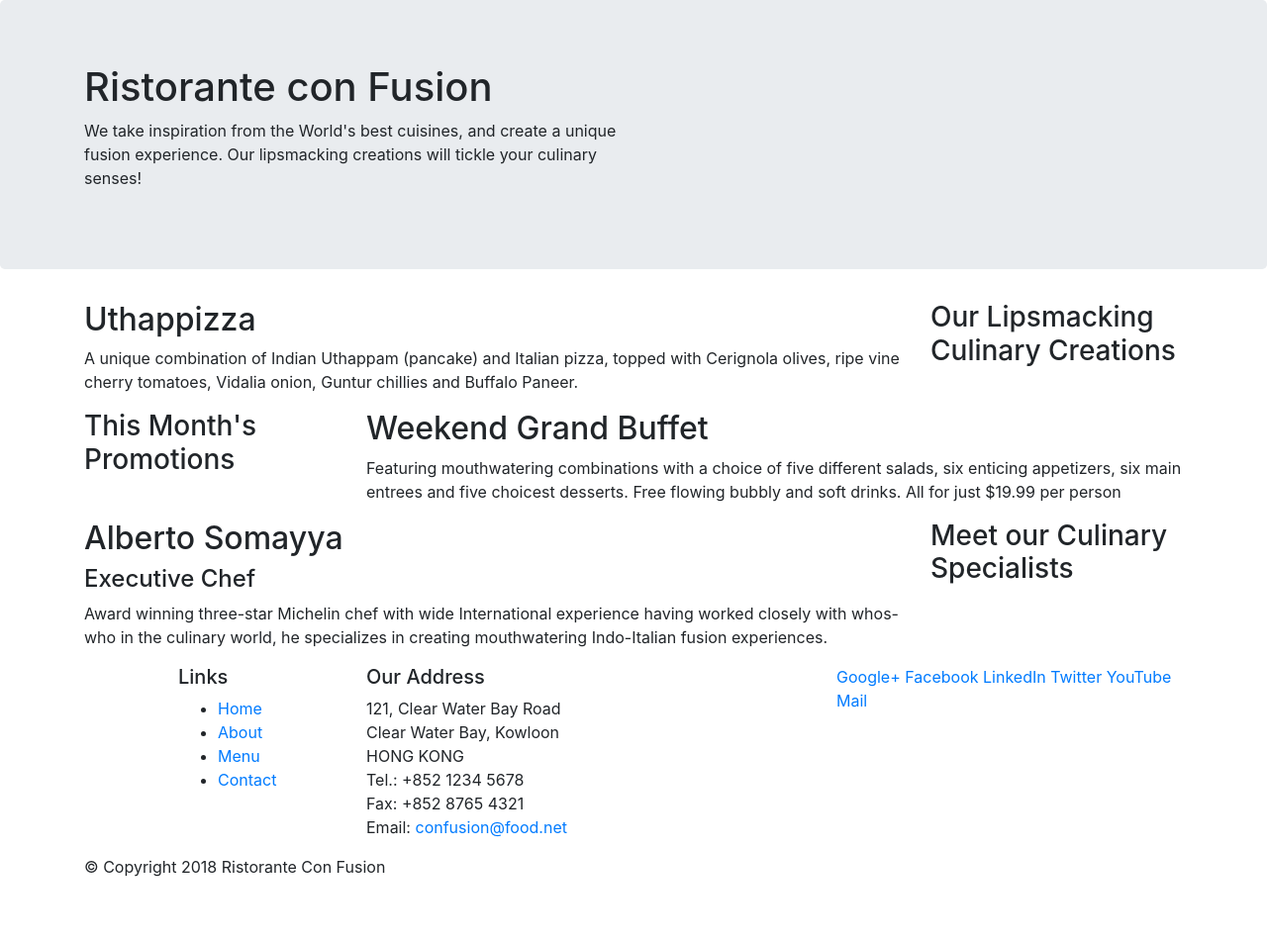
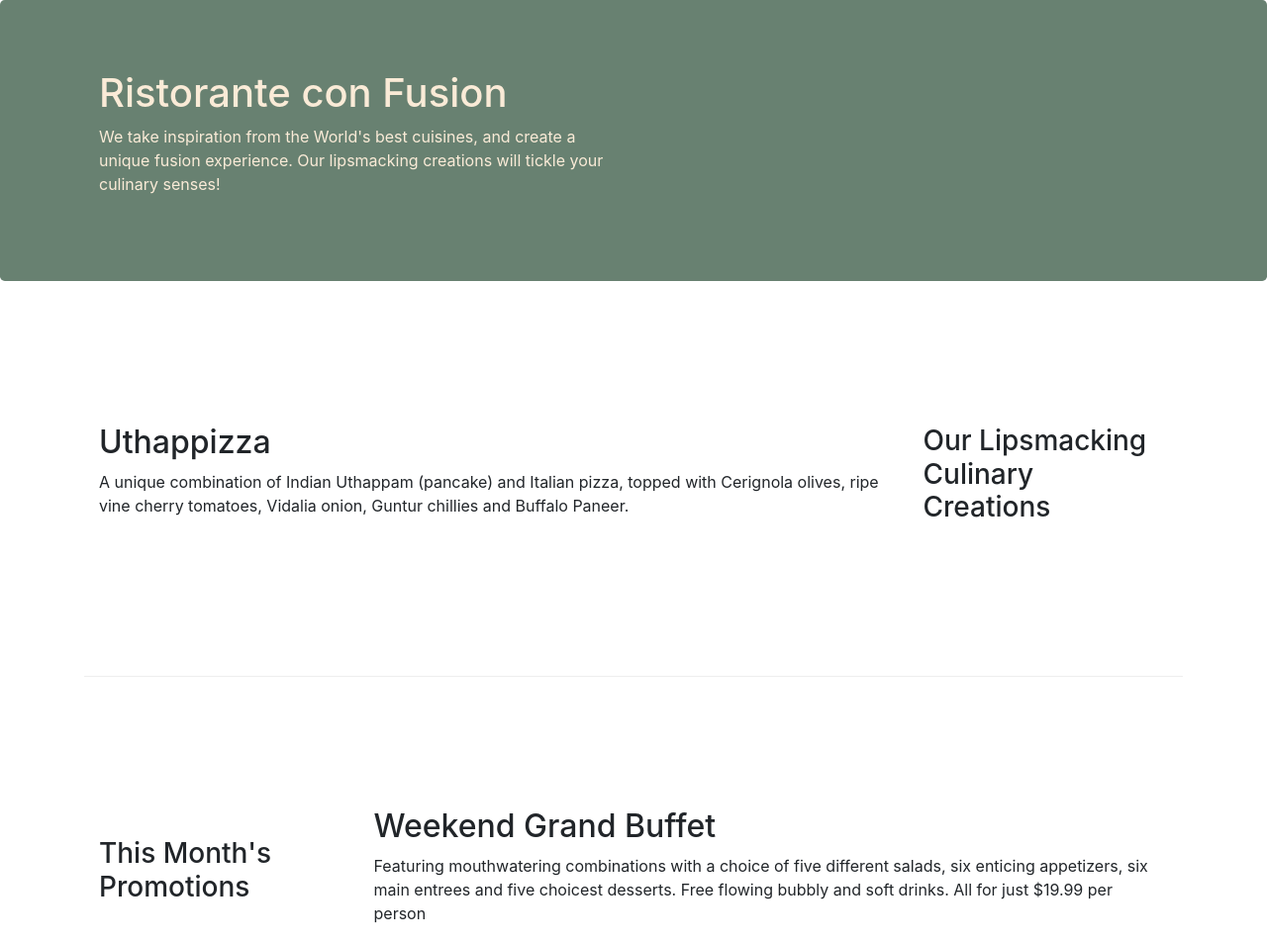
Before and after one commit to catch1camo/conFusion, a website: page index.html in a window 1280 px wide. Shown: the top 954 px of the page at 99% size. Before the commit the page ends 904 px from the top, so only its background shows below. Drawn offline with nearby package versions, Linux system fonts and the light colour scheme.

Commit message:
Bootstrap Grid Part Two

```diff
--- /dev/null
+++ b/css/styles.css
@@ -0,0 +1,41 @@
+header .row {
+    margin: 0px auto;
+    padding: 0px auto;
+}
+
+.jumbotron {
+    padding: 70px 30px;
+    margin: 0px auto;
+    background: rgb(104, 129, 113);
+    color: antiquewhite;
+}
+
+.row-content {
+    margin: 0px auto;
+    padding: 50px 0px;
+    border-bottom: 1px ridge;
+    min-height: 400px;
+}
+
+.container div.row:last-child {
+    border: none;
+    /*color: red;*/
+}
+
+.footer {
+    background-color: rgb(187, 199, 198);
+    margin: 0px auto;
+    padding: 20px 0px;
+}
+
+.address {
+    font-size: 80%;
+    margin: 0px;
+    color: rgb(60, 65, 61);
+}
+
+.copyright {
+    font-size: 80%;
+    margin: 30px auto;
+    color: rgb(60, 65, 61);
+}
--- a/index.html
+++ b/index.html
@@ -9,6 +9,7 @@
 
      <!-- Bootstrap CSS -->
      <link rel="stylesheet" href="node_modules/bootstrap/dist/css/bootstrap.min.css">
+     <link rel="stylesheet" href="css/styles.css">
     <title>Ristorante Con Fusion</title>
 </head>
 
@@ -28,7 +29,7 @@
     </header>
 
     <div class="container">
-        <div class="row">
+        <div class="row row-content align-items-center">
             <div class="col-12 col-sm-4 order-sm-last col-md-3">
                 <h3>Our Lipsmacking Culinary Creations</h3>
             </div>
@@ -39,7 +40,7 @@
         </div>
 
 
-        <div class="row">
+        <div class="row row-content align-items-center">
             <div class="col-12 col-sm-4 col-md-3">
                 <h3>This Month's Promotions</h3>
             </div>
@@ -49,7 +50,7 @@
             </div>
         </div>
 
-        <div class="row">
+        <div class="row row-content align-items-center">
             <div class="col-12 col-sm-4 order-sm-last col-md-3">
                 <h3>Meet our Culinary Specialists</h3>
             </div>
@@ -61,12 +62,12 @@
         </div>
     </div>
 
-    <footer>
+    <footer class="footer">
         <div class="container">
-            <div class="row">
+            <div class="row align-items-center">
                 <div class="col-4 offset-1 col-sm-2">
                     <h5>Links</h5>
-                    <ul>
+                    <ul class="list-unstyled">
                         <li><a href="#">Home</a></li>
                         <li><a href="#">About</a></li>
                         <li><a href="#">Menu</a></li>
@@ -75,7 +76,7 @@
                 </div>
                 <div class="col-7 col-sm-5">
                     <h5>Our Address</h5>
-                    <address>
+                    <address class="address">
 		              121, Clear Water Bay Road<br>
 		              Clear Water Bay, Kowloon<br>
 		              HONG KONG<br>
@@ -85,7 +86,7 @@
 		           </address>
                 </div>
                 <div class="col-12 col-sm-4">
-                    <div>
+                    <div class="text-center">
                         <a href="http://google.com/+">Google+</a>
                         <a href="http://www.facebook.com/profile.php?id=">Facebook</a>
                         <a href="http://www.linkedin.com/in/">LinkedIn</a>
@@ -95,7 +96,7 @@
                     </div>
                 </div>
            </div>
-           <div class="row">
+           <div class="row justify-content-center align-items-center copyright">
                 <div class="col-auto">
                     <p>© Copyright 2018 Ristorante Con Fusion</p>
                 </div>
```
